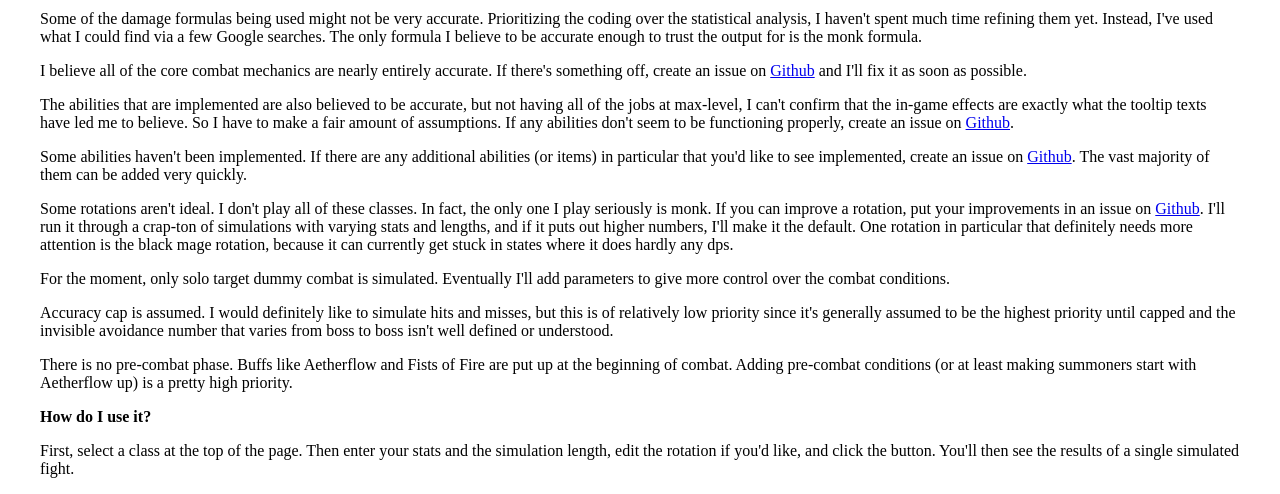
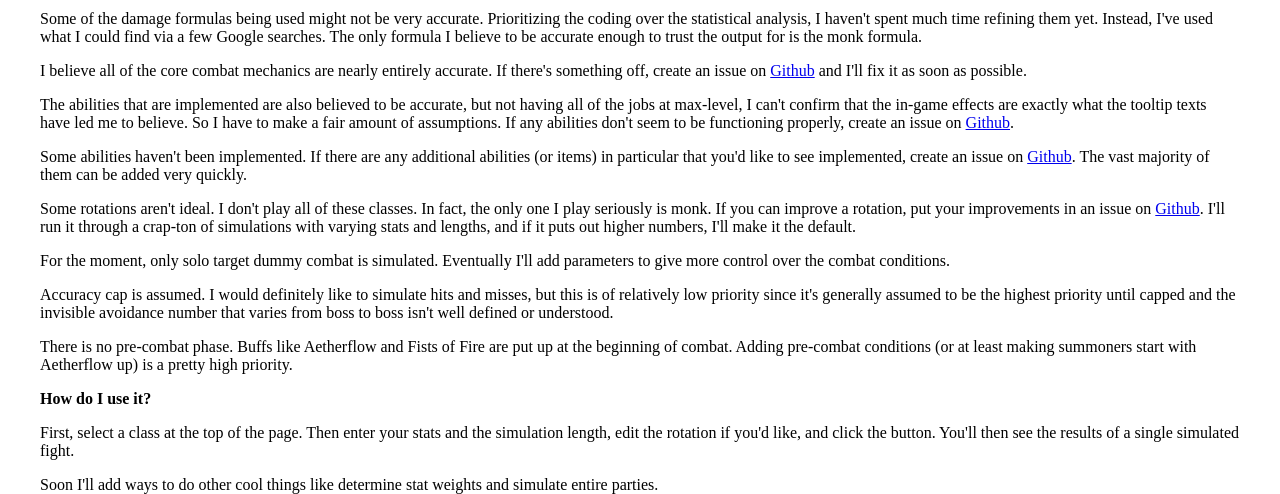
Before and after one commit to ccbrown/xiv-sim-web, a PHP site: page / in a window 1280 px wide. Shown: the part 594-1088 px from the top of the page. Run offline with PHP 8.4, Linux system fonts and the light colour scheme.

Commit message:
rm out of date home text

```diff
--- a/includes/render_home.inc.php
+++ b/includes/render_home.inc.php
@@ -64,7 +64,7 @@
 
 	<p>Some abilities haven't been implemented. If there are any additional abilities (or items) in particular that you'd like to see implemented, create an issue on <a href="https://github.com/ccbrown/xiv-sim" target="_blank">Github</a>. The vast majority of them can be added very quickly.</p>
 
-	<p>Some rotations aren't ideal. I don't play all of these classes. In fact, the only one I play seriously is monk. If you can improve a rotation, put your improvements in an issue on <a href="https://github.com/ccbrown/xiv-sim" target="_blank">Github</a>. I'll run it through a crap-ton of simulations with varying stats and lengths, and if it puts out higher numbers, I'll make it the default. One rotation in particular that definitely needs more attention is the black mage rotation, because it can currently get stuck in states where it does hardly any dps.</p>
+	<p>Some rotations aren't ideal. I don't play all of these classes. In fact, the only one I play seriously is monk. If you can improve a rotation, put your improvements in an issue on <a href="https://github.com/ccbrown/xiv-sim" target="_blank">Github</a>. I'll run it through a crap-ton of simulations with varying stats and lengths, and if it puts out higher numbers, I'll make it the default.</p>
 
 	<p>For the moment, only solo target dummy combat is simulated. Eventually I'll add parameters to give more control over the combat conditions.</p>
 
```
